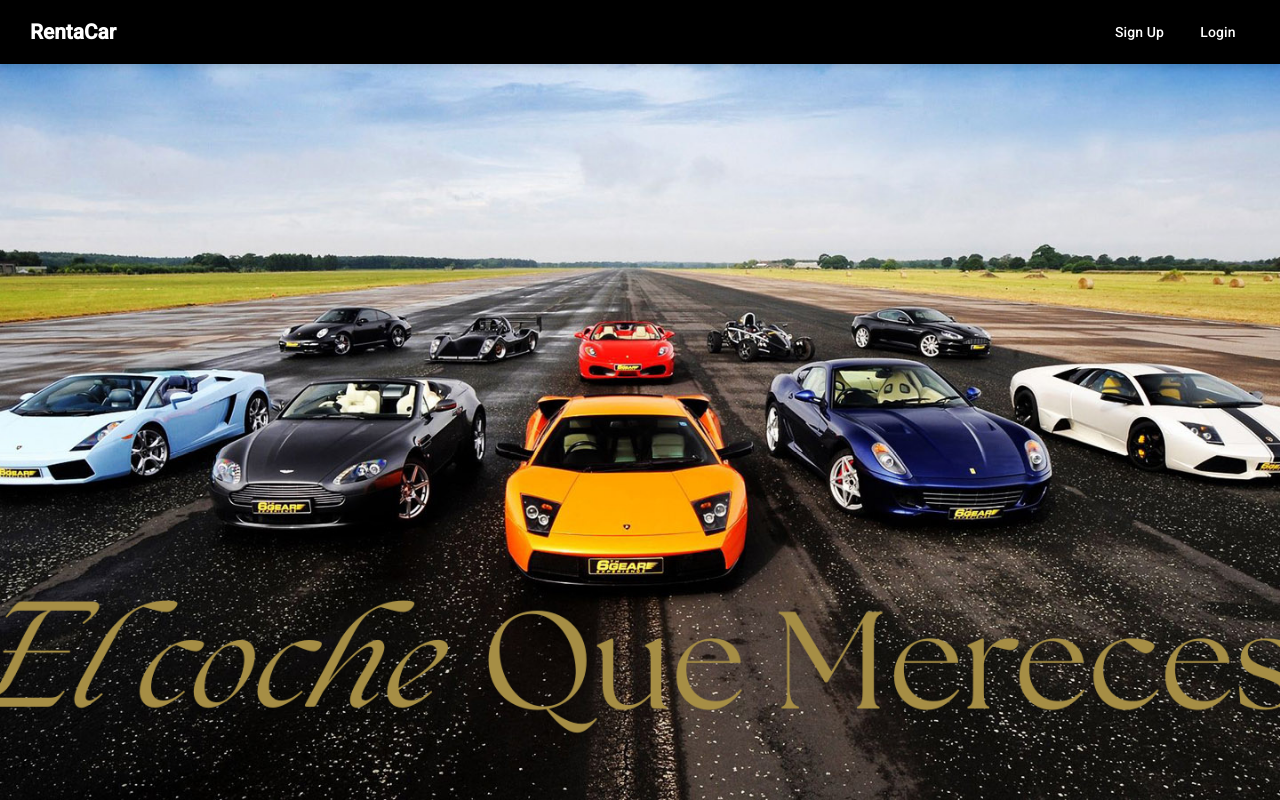
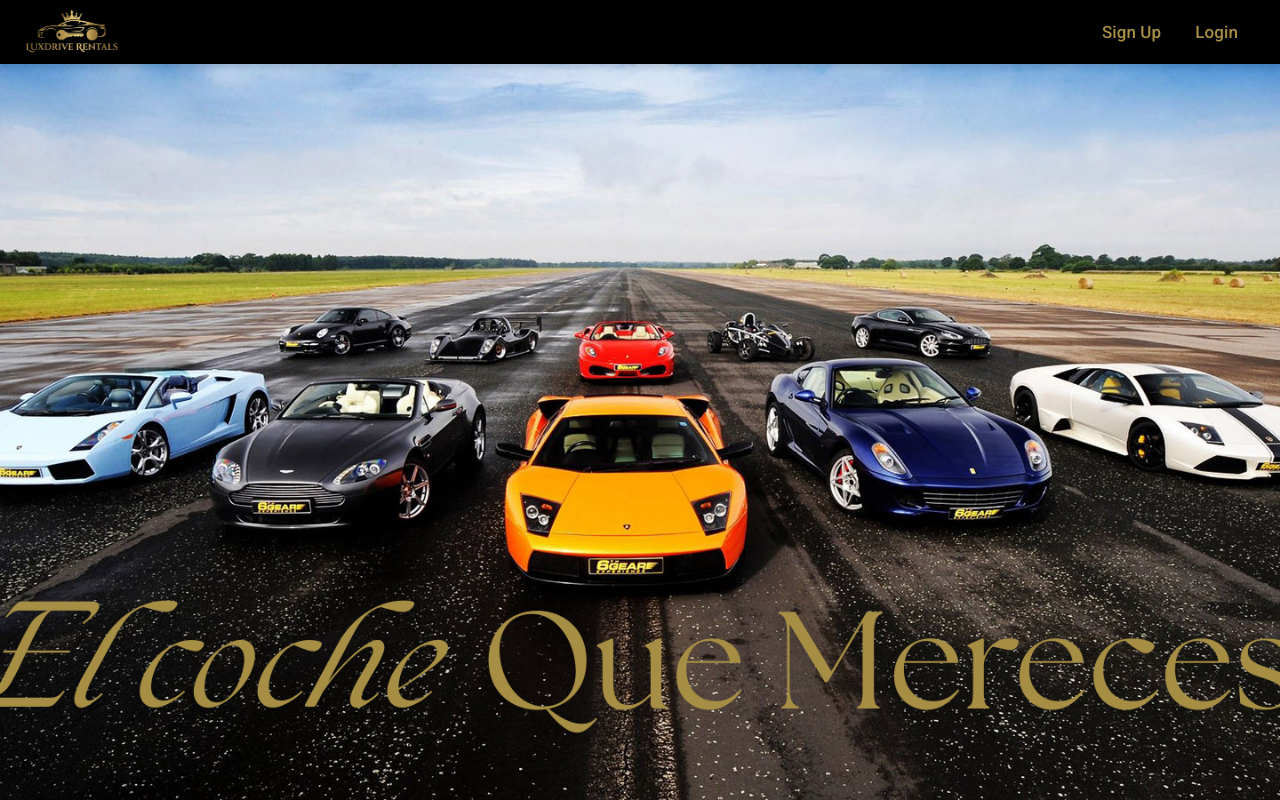
Before and after one commit to JaimeAsensioSerrano/frontcrm, an Angular app: page / in a window 1280 px wide. Built offline with nearby package versions, Linux system fonts and the light colour scheme.

Commit message:
Mas cambios y mejoras del css y html, incluimos logo en el header

```diff
--- a/src/app/app.component.css
+++ b/src/app/app.component.css
@@ -8,9 +8,9 @@
   z-index: 1000;
 
   /* CAMBIOS DE COLOR AQUÍ: */
-  background-color: black; /* Fondo negro */
+  background-color: black;
   color: white;
-  padding: 10px 20px; /* Texto base blanco */
+  padding: 10px 20px;
 }
 
 
@@ -25,8 +25,16 @@
   color: white;
   text-decoration: none;
 }
+.navbar-logo {
+  height: 50px;
+  width: auto;
+  cursor: pointer;
+  margin-right: 10px;
+  object-fit: contain;
+}
 .nav-links a {
-  color: white !important; /* El !important asegura que sobrescriba el gris por defecto de Material */
+  color: #a68e45 !important;
+  font-size: 17px;
 }
 /* El truco flexible para separar logo de botones */
 .spacer {
@@ -36,7 +44,7 @@
 /* Contenedor de los enlaces */
 .nav-links {
   display: flex;
-  gap: 10px; /* Espacio entre botones */
+  gap: 10px;
   margin-right: 10px;
 }
 
--- a/src/app/app.component.html
+++ b/src/app/app.component.html
@@ -1,5 +1,5 @@
 <mat-toolbar class="main-header">
-  <span class="navbar-title" routerLink="/login">RentaCar</span>
+  <img src="/logo1.png" alt="Logo" class="navbar-logo" routerLink="/">
 
   <span class="spacer"></span>
 
```
Also changed, not shown: public/logo.png (added), public/logo1.png (added).
